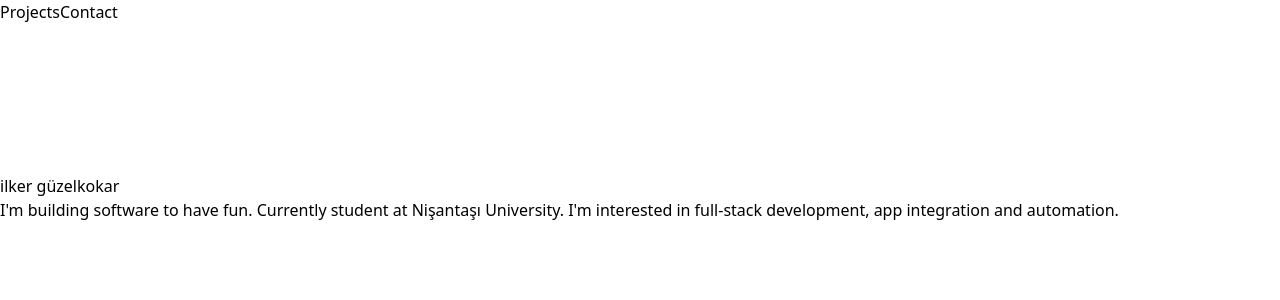
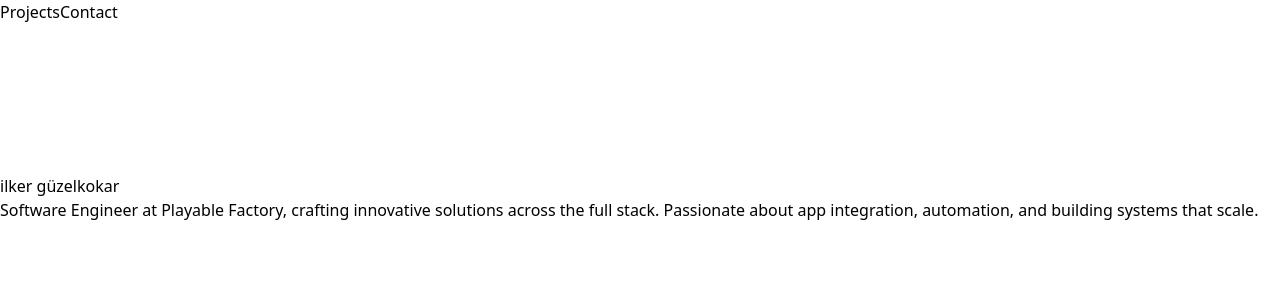
Before and after one commit to ilkergzlkkr/portfolio, a Next.js app: page / in a window 1280 px wide. Shown: the top 300 px of the page. Built offline with nearby package versions, Linux system fonts and the light colour scheme.

Commit message:
feat: update landing page text

```diff
--- a/app/page.tsx
+++ b/app/page.tsx
@@ -35,9 +35,8 @@ export default function Home() {
       <div className="hidden w-screen h-px animate-glow md:block animate-fade-right bg-gradient-to-r from-zinc-300/0 via-zinc-300/50 to-zinc-300/0" />
       <div className="my-16 text-center animate-fade-in">
         <h2 className="text-sm text-zinc-500 ">
-          I'm building software to have fun. Currently student at Nişantaşı
-          University. I'm interested in full-stack development, app integration
-          and automation.
+          Software Engineer at Playable Factory, crafting innovative solutions across the full stack.
+          Passionate about app integration, automation, and building systems that scale.
         </h2>
       </div>
     </div>
```
